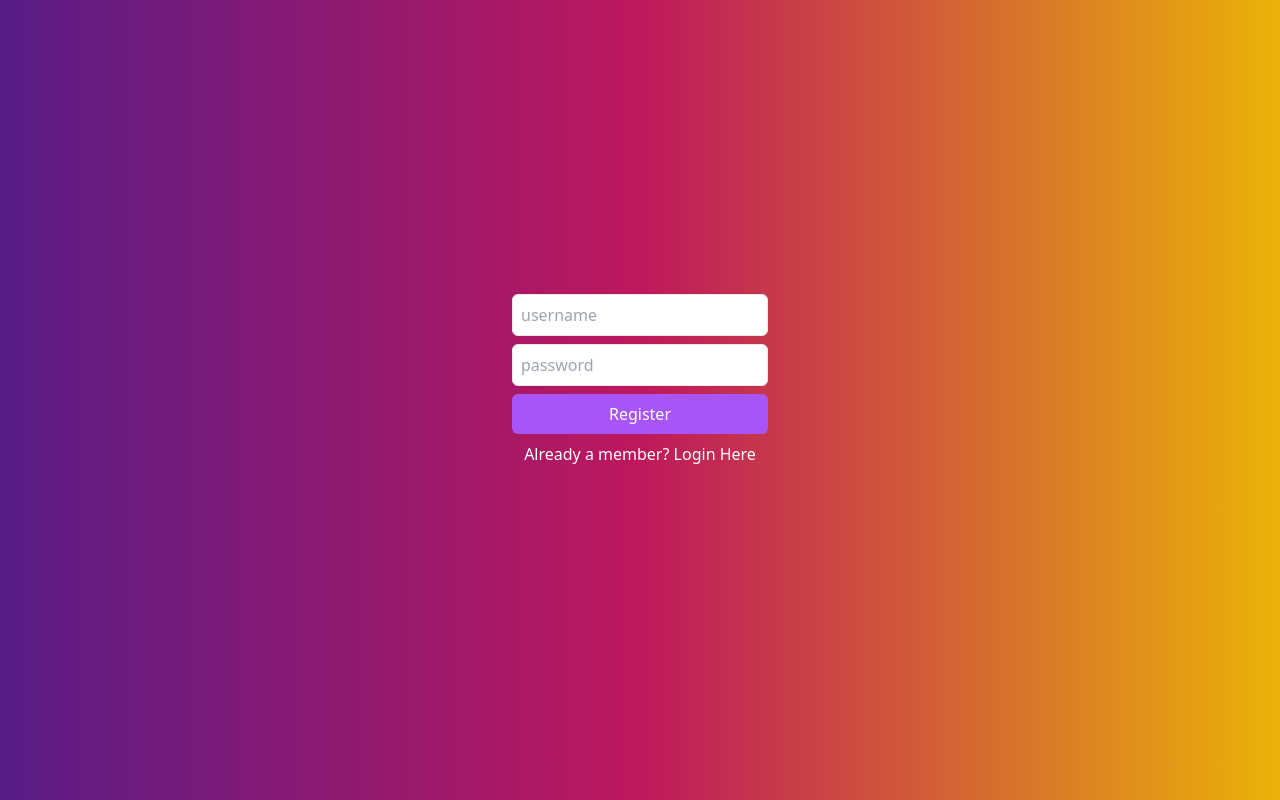
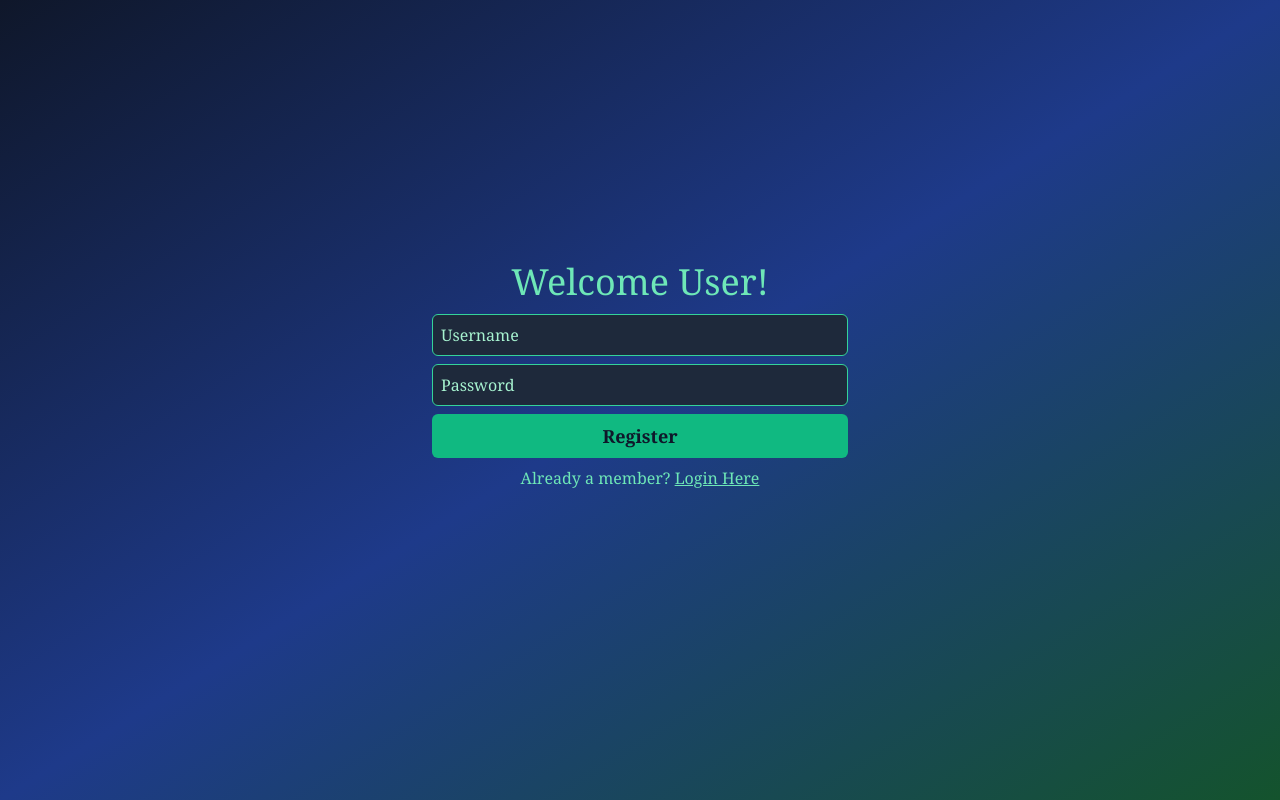
Before and after one commit to xxAnveshxx/MERN-chatapp, a React (Vite) app in the folder client/: page / in a window 1280 px wide. Built offline with nearby package versions, Linux system fonts and the light colour scheme; no server answers.

Commit message:
Changed design of login page

```diff
--- a/client/src/RegisterAndLoginForm.jsx
+++ b/client/src/RegisterAndLoginForm.jsx
@@ -17,43 +17,46 @@ export default function Register() {
         }
 
     return (
-        <div className="h-screen bg-gradient-to-r from-purple-900 via-pink-700 to-yellow-500 flex items-center justify-center">
-            <form className="w-64 mx-auto mb-10" onSubmit={handlesubmit}>
+        <div className="h-screen bg-gradient-to-br from-slate-900 via-blue-900 to-green-900 flex items-center justify-center">
+            <div className="w-full max-w-xs sm:max-w-sm md:max-w-md mx-auto mb-10 px-4">
+                <h2 className="text-emerald-300 text-2xl sm:text-3xl md:text-4xl font-medium mb-3 text-center font-serif">Welcome User!</h2>
                 <input
                     value={username}
                     onChange={ev => setUsername(ev.target.value)}
                     type="text"
-                    placeholder="username"
-                    className="block w-full rounded-md p-2 mb-2 border"
+                    placeholder="Username"
+                    className="block w-full rounded-md p-2 mb-2 border border-emerald-400 bg-slate-800 text-emerald-100 placeholder-emerald-200 focus:border-emerald-300 focus:ring-1 focus:ring-emerald-300 focus:outline-none font-serif"
                 />
                 <input
                     value={password}
                     onChange={ev => setPassword(ev.target.value)}
                     type="password"
-                    placeholder="password"
-                    className="block w-full rounded-md p-2 mb-2 border"
+                    placeholder="Password"
+                    className="block w-full rounded-md p-2 mb-2 border border-emerald-400 bg-slate-800 text-emerald-100 placeholder-emerald-200 focus:border-emerald-300 focus:ring-1 focus:ring-emerald-300 focus:outline-none font-serif"
                 />
-                <button className="bg-purple-500 text-white block w-full rounded-md p-2">
+                <button
+                    onClick={handlesubmit}
+                    className="bg-emerald-500 hover:bg-emerald-400 text-slate-900 block w-full rounded-md p-2 transition-colors duration-200 font-semibold font-serif text-lg">
                     {isLoginOrRegister === 'register' ? 'Register' : 'Login'}
                 </button>
-                <div className="text-center mt-2 text-white">
+                <div className="text-emerald-300 hover:text-emerald-200 transition-colors duration-200 p-2 text-center font-serif">
                     {isLoginOrRegister === 'register' ? (
                         <div>
                             Already a member?{' '}
-                            <button type="button" onClick={() => setIsLoginOrRegister('login')}>
+                            <button type="button" className="underline" onClick={() => setIsLoginOrRegister('login')}>
                                 Login Here
                             </button>
                         </div>
                     ) : (
                         <div>
                             Not a member yet?{' '}
-                            <button type="button" onClick={() => setIsLoginOrRegister('register')}>
+                            <button type="button" className="underline" onClick={() => setIsLoginOrRegister('register')}>
                                 Register Here
                             </button>
                         </div>
                     )}
                 </div>
-            </form>
+                </div>
         </div>
     );
 }
```
